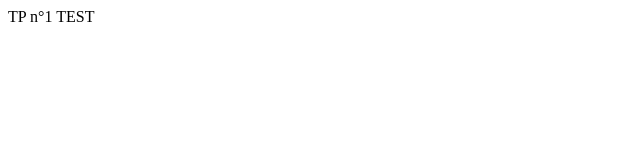
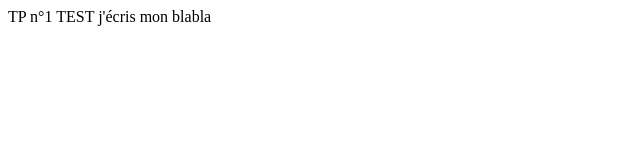
Before and after one commit to marchombre78/marchombre78.github.io, a plain HTML site: page index.html in a window 1280 px wide. Shown: the whole page, without its empty margins (0-640 px from the left). Drawn offline with Linux system fonts and the light colour scheme; files that its build step writes are made by us from their sources.

Commit message:
Update index.html

```diff
--- a/index.html
+++ b/index.html
@@ -11,6 +11,7 @@
 <body>
 
 <ch1> TP n°1 TEST </ch1>
+  j'écris mon blabla
 
 </body>
 
```
